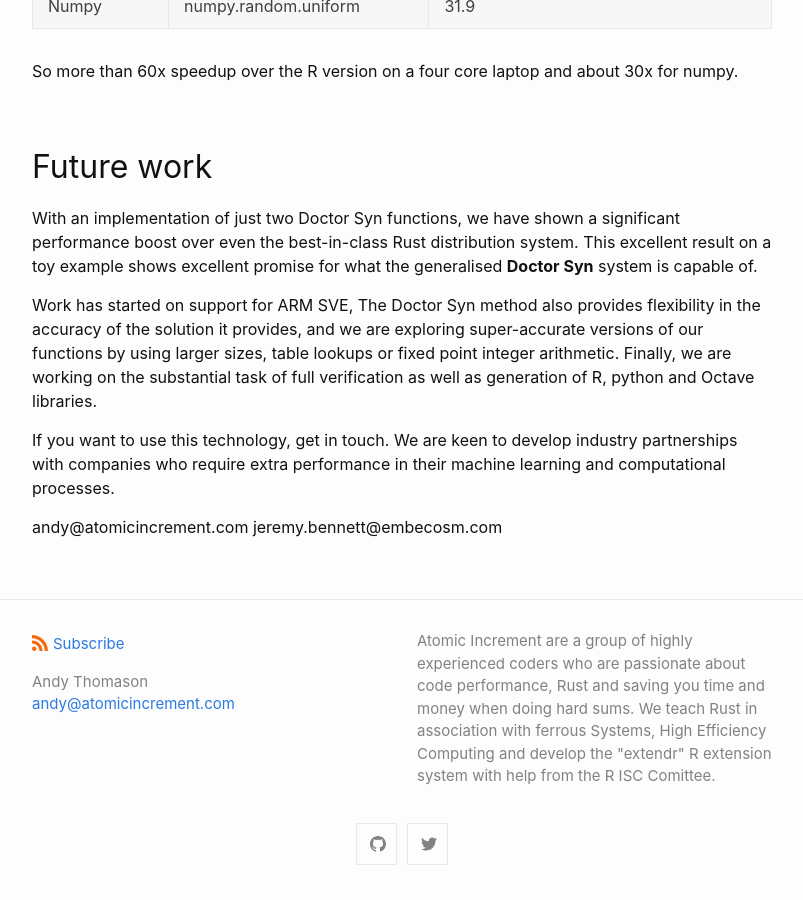
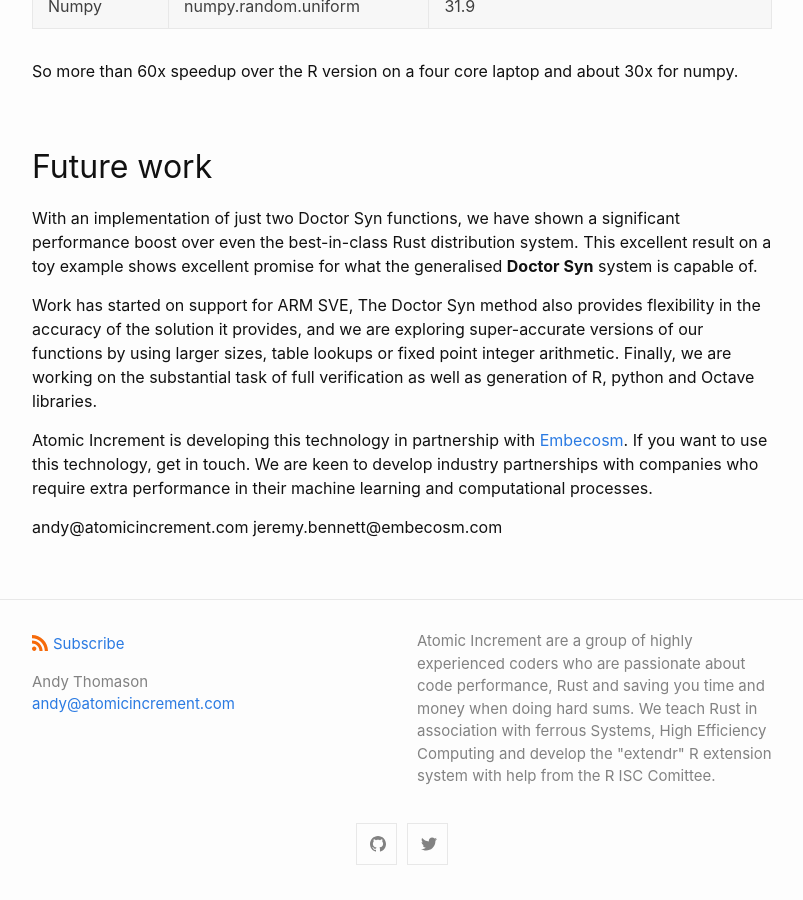
Before and after one commit to atomicincrement/atomicincrement.github.io, a Jekyll site: the page built from _posts/2021-11-18-polynomial-approximation.md, in a window 1280 px wide and 900 px high, scrolled down 7031 px. Shown: the whole window, without its empty margins (238-1041 px from the left). Built offline with Jekyll 4.4.1, drawn with Linux system fonts in a browser that asks for light colours.

Commit message:
Update _posts/2021-11-18-polynomial-approximation.md
Co-authored-by: WillRogerJones <33420026+WillRogerJones@users.noreply.github.com>

```diff
--- a/_posts/2021-11-18-polynomial-approximation.md
+++ b/_posts/2021-11-18-polynomial-approximation.md
@@ -290,7 +290,7 @@ versions of our functions by using larger sizes, table lookups or fixed point in
 arithmetic. Finally, we are working on the substantial task of full verification as
 well as generation of R, python and Octave libraries.
 
-If you want to use this technology, get in touch. We are keen to develop industry
+Atomic Increment is developing this technology in partnership with [Embecosm](https://www.embecosm.com). If you want to use this technology, get in touch. We are keen to develop industry
 partnerships with companies who require extra performance in their machine learning
 and computational processes.
 
```
